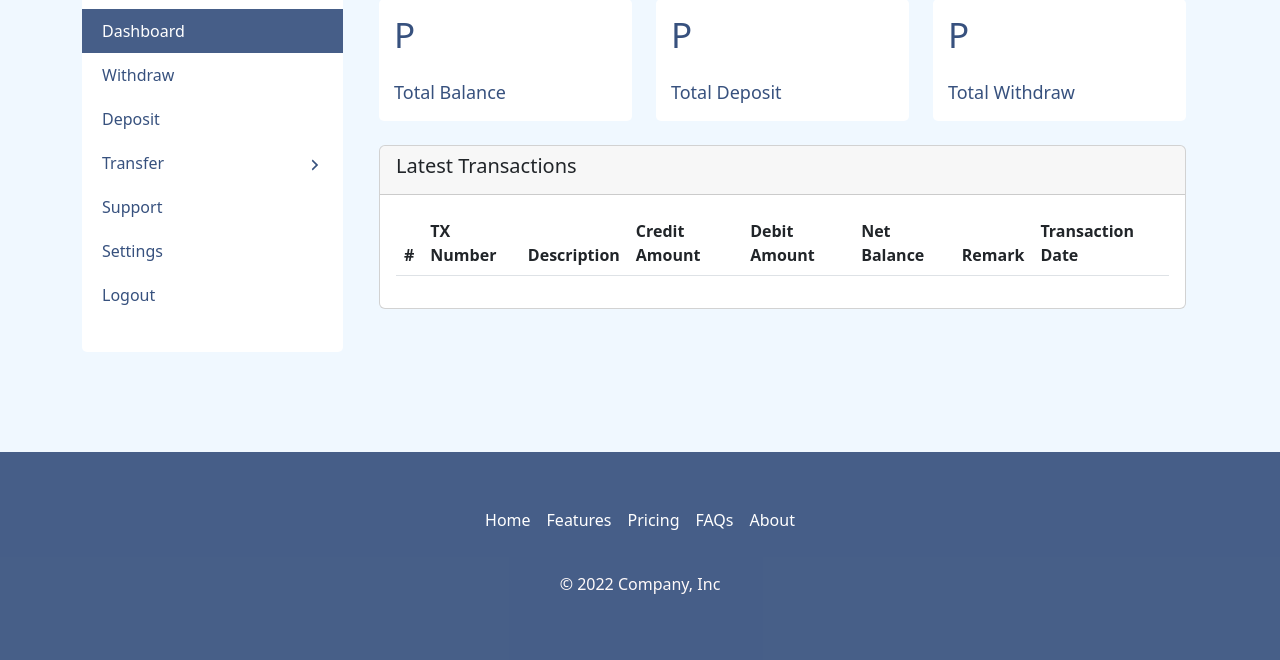
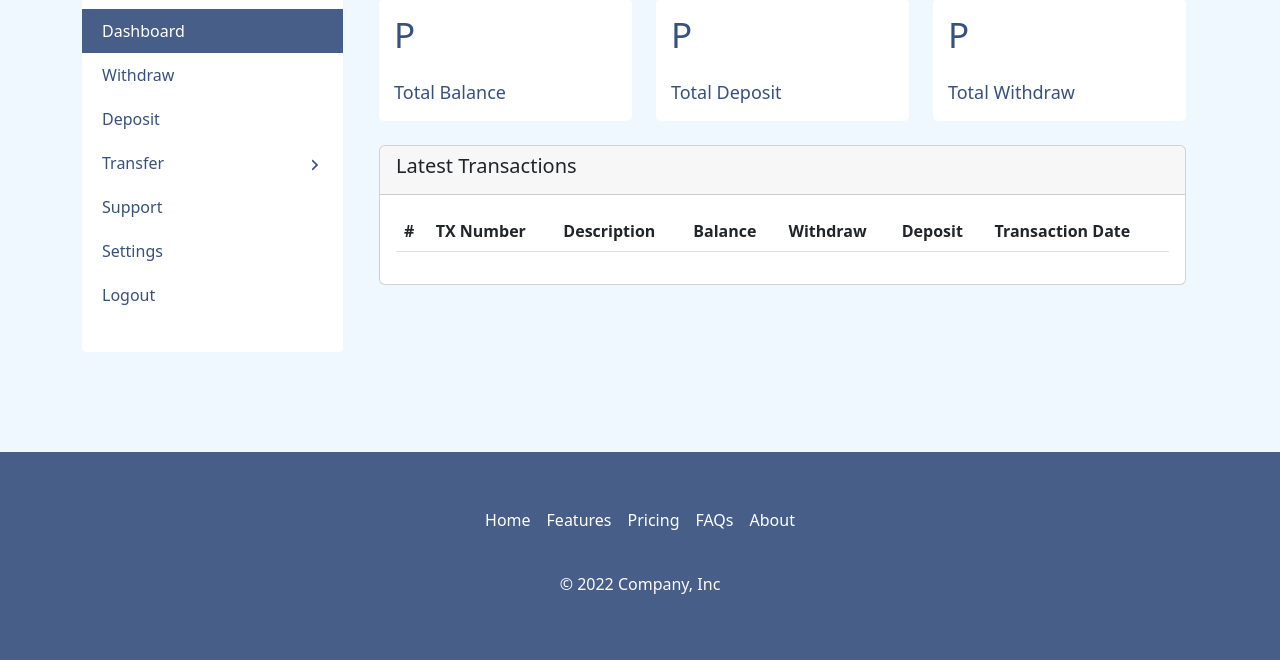
Before and after one commit to Crunchies3/CST4-website, a PHP site: page /Dashboard.php in a window 1280 px wide. Shown: the part 206-866 px from the top of the page. Run offline with PHP 8.4, Linux system fonts and the light colour scheme; a user stored in the database is signed in; data comes from the database, SQL or seed files in the repository; data that the repository does not hold is empty.

Commit message:
Fixed/Redesigned Table/content

```diff
--- a/Dashboard.php
+++ b/Dashboard.php
@@ -172,10 +172,10 @@ $row = $result->fetch_assoc();
                         <th scope="col">#</th>
                         <th scope="col">TX Number</th>
                         <th scope="col">Description</th>
-                        <th scope="col">Credit Amount</th>
-                        <th scope="col">Debit Amount</th>
-                        <th scope="col">Net Balance</th>
-                        <th scope="col">Remark</th>
+                        <th scope="col">Balance</th>
+                        <th scope="col">Withdraw</th>
+                        <th scope="col">Deposit</th>
+
                         <th scope="col">Transaction Date</th>
                       </tr>
                     </thead>
@@ -190,10 +190,9 @@ $row = $result->fetch_assoc();
                           <td>' . $Sl_no++ . '</td>
                           <td>' . $row['Transaction_id'] . '</td>
                           <td>' . $row['Description'] . '</td>
+                          <td>' . $row['Net_Balance'] . '</td>
+                          <td>' . $row['Dr_amount'] . '</td>
                           <td>' . $row['Cr_amount'] . '</td>
-                          <td>' . $row['Dr_amount'] . '</td>
-                          <td>' . $row['Net_Balance'] . '</td>
-                          <td>' . $row['Remark'] . '</td>
                           <td>' . $row['Transaction_date'] . '</td>
                           </tr>';
                         }
```
